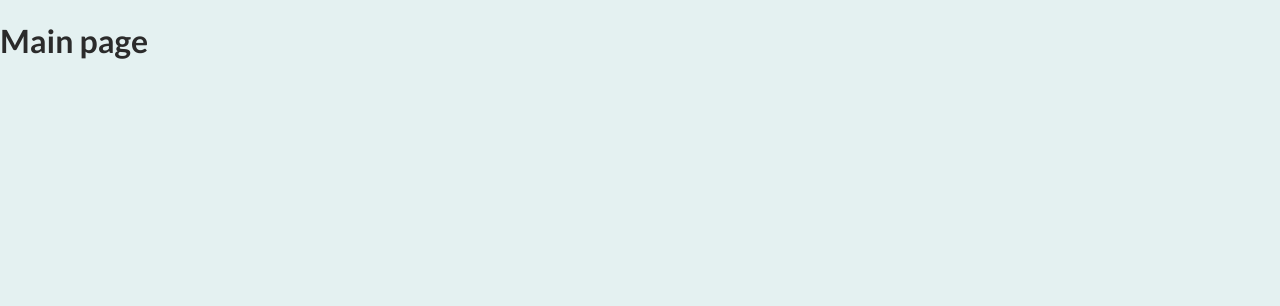
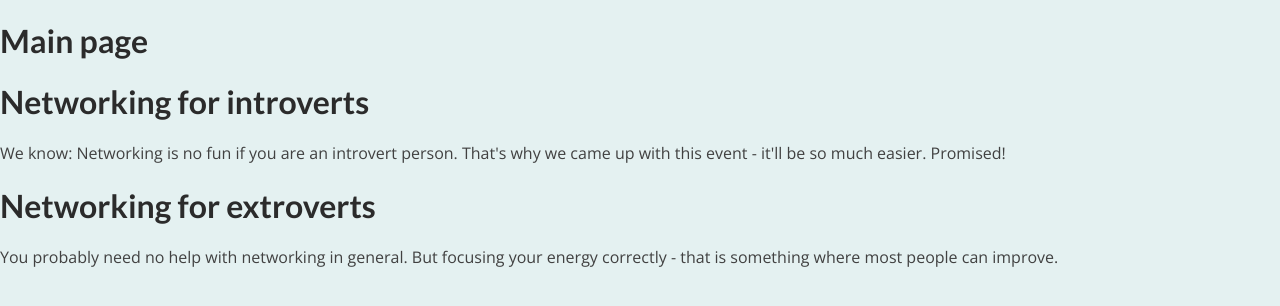
Before and after one commit to sweeptic/12---Project-Time-Working-with-File-based-Routing, a Next.js app: page / in a window 1280 px wide. Shown: the top 306 px of the page. Built offline with nearby package versions, Linux system fonts and the light colour scheme.

Commit message:
005 Adding Regular React Components

```diff
--- /dev/null
+++ b/components/event-item.js
@@ -0,0 +1,10 @@
+export default function EventItem(props) {
+  const { id, title, description } = props.event;
+
+  return (
+    <li key={id}>
+      <h1> {title}</h1>
+      <p>{description}</p>
+    </li>
+  );
+}
--- /dev/null
+++ b/components/event-list.js
@@ -0,0 +1,16 @@
+import EventItem from './event-item';
+
+export default function EventList(props) {
+  //  id: 'e1',
+  //  title: 'Programming for everyone',
+  //  description:
+  //       'Everyone can learn to code! Yes, everyone! In this live event, we are going to go through all the key basics and get you started with programming as well.',
+  //  location: 'Some street 25, 12345 San Some where',
+  //  date: '2021-05-12',
+  //  image: 'images/coding-event.jpg',
+  //  isFeatured: false,
+
+  const eventsList = props.featuredEvents.map((event) => <EventItem event={event} />);
+
+  return <ul>{eventsList}</ul>;
+}
--- a/pages/index.js
+++ b/pages/index.js
@@ -1,7 +1,16 @@
+import EventList from '../components/event-list';
+import Event from '../components/event-list';
+import { getFeaturedEvents } from '../dummy-data';
+
 export default function HomePage() {
+  const featuredEvents = getFeaturedEvents();
+
   return (
     <div>
       <h1>Main page</h1>
+      <div>
+        <EventList featuredEvents={featuredEvents} />{' '}
+      </div>
     </div>
   );
 }
```
